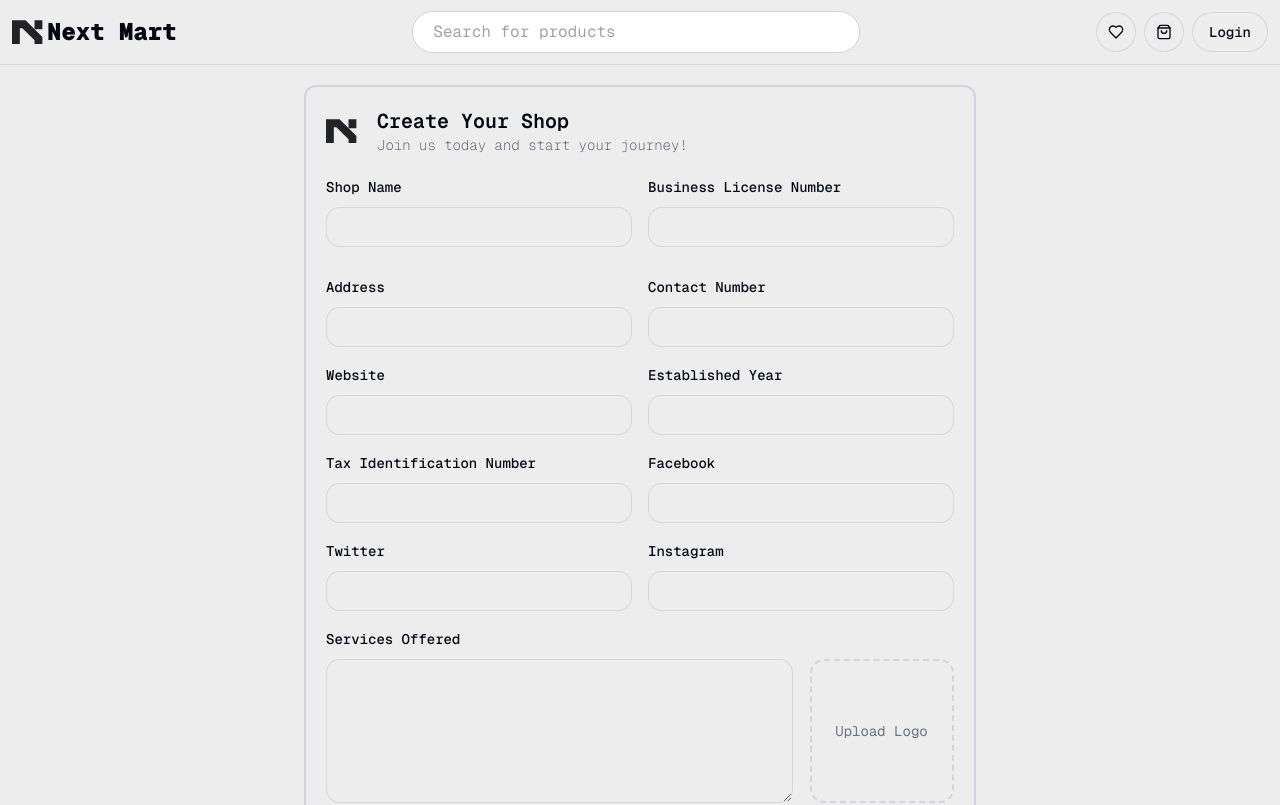
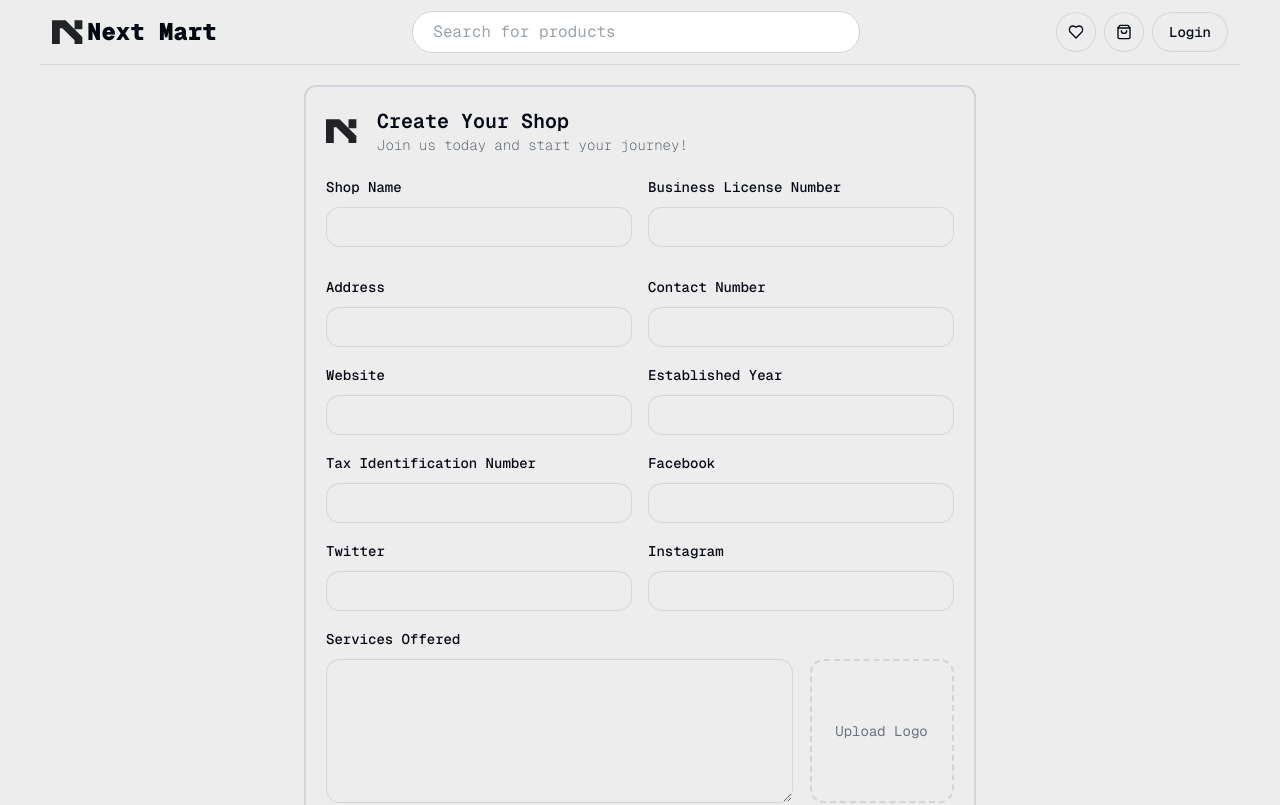
Before and after one commit to skrehad/next-mart, a Next.js app: page /create-shop in a window 1280 px wide. Shown: the top 805 px of the page. Built offline with nearby package versions, Linux system fonts and the light colour scheme; no server answers.

Commit message:
update layout

```diff
--- a/src/app/(WhitCommonLayout)/layout.tsx
+++ b/src/app/(WhitCommonLayout)/layout.tsx
@@ -3,11 +3,9 @@ import Navbar from "@/components/shared/Navbar";
 
 const CommonLayout = ({ children }: { children: React.ReactNode }) => {
   return (
-    <div>
+    <div className="mx-10">
       <Navbar></Navbar>
-
       <main className="min-h-screen">{children}</main>
-
       <Footer></Footer>
     </div>
   );
```
